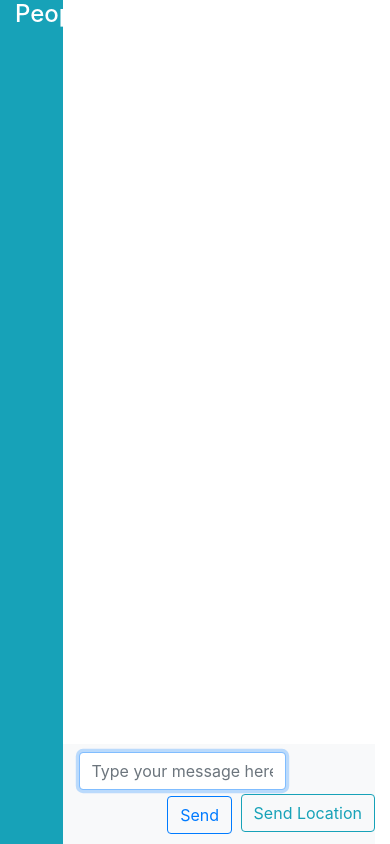
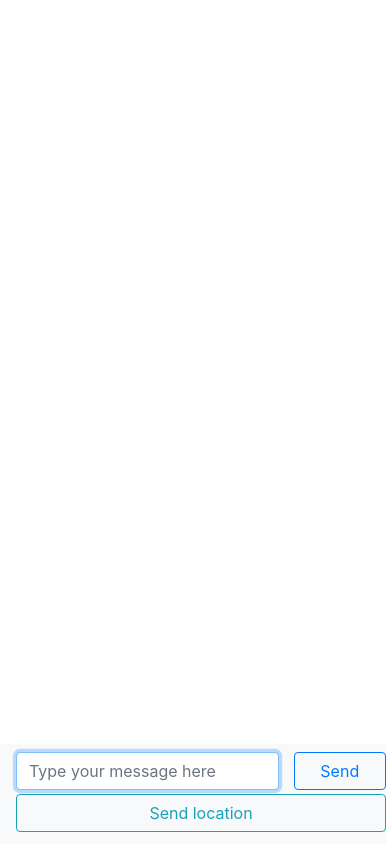
Before and after one commit to OAnouman/node-chat-app, a website: page public/chat.html in a window 390 px wide. Drawn offline with nearby package versions, Linux system fonts and the light colour scheme; no server answers.

Commit message:
Fix some UI responsive issue

```diff
--- a/public/chat.html
+++ b/public/chat.html
@@ -12,11 +12,11 @@
 
 <body>
 
-    <div class="container-fluid pl-0">
+    <div class="container-fluid pl-0 pr-1">
 
         <div class="d-flex align-content-stretch flex-row main">
 
-            <div class="col-2 bg-info">
+            <div class="col-2 bg-info d-none d-md-block">
                 <h4 class="text-white">People</h4>
             </div>
 
@@ -42,17 +42,21 @@
 
                         </div>
 
-                        <div class="col-auto pl-0 pr-0 ml-auto">
+                        <div class="col col-xl-1 pl-0 pr-0 pr-md-1 pr-xl-1">
 
-                            <button type="submit" class="btn btn-outline-primary mb-md-1 ml-md-2 col-auto ml-0">
+                            <button type="submit" class="btn btn-outline-primary mb-1  col ml-0">
 
                                 Send
 
                             </button>
 
-                            <button class="btn btn-outline-info mb-1 ml-1 col-auto" type="button" id="send-geolocation">
+                        </div>
 
-                                Send Location
+                        <div class="col pl-0 pr-0">
+
+                            <button class="btn btn-outline-info mb-1 ml-0 mr-xl-1 col" type="button" id="send-geolocation">
+
+                                Send location
 
                             </button>
 
```
